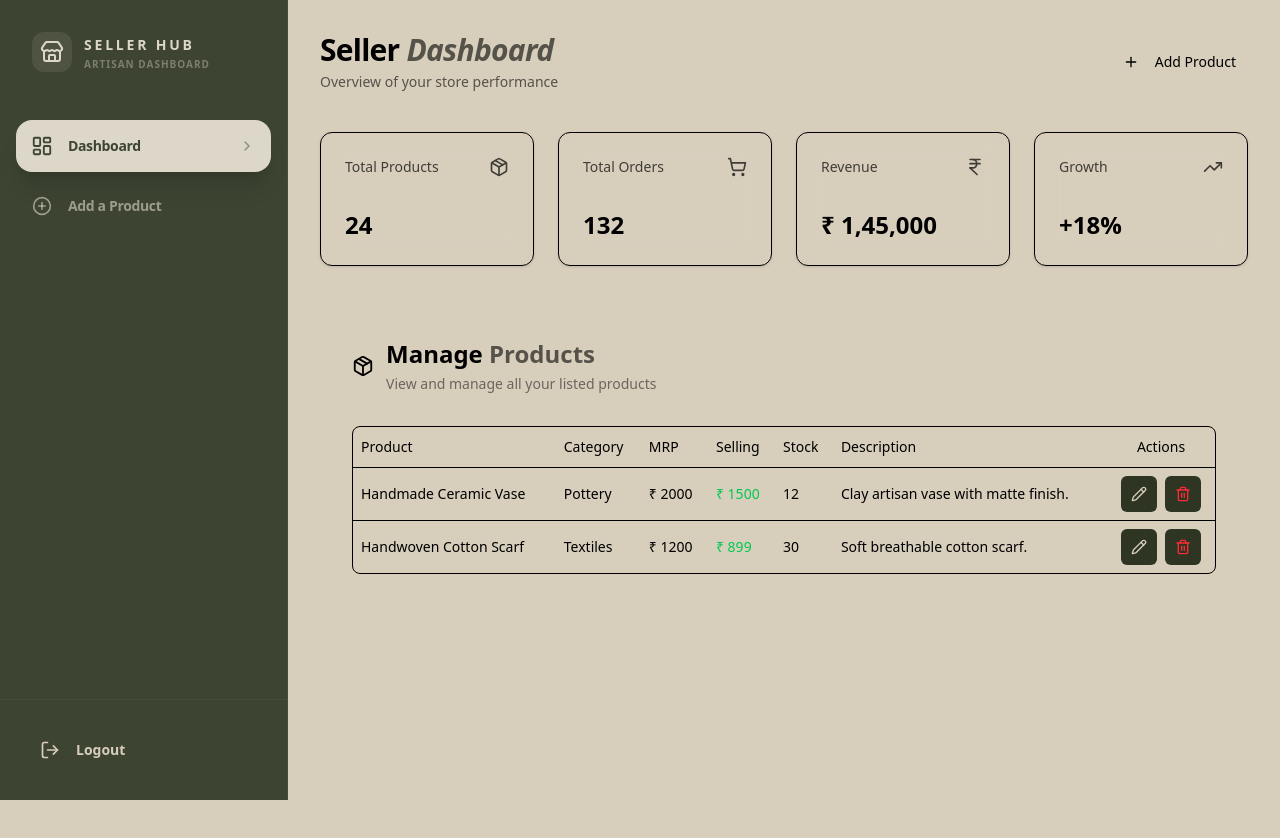
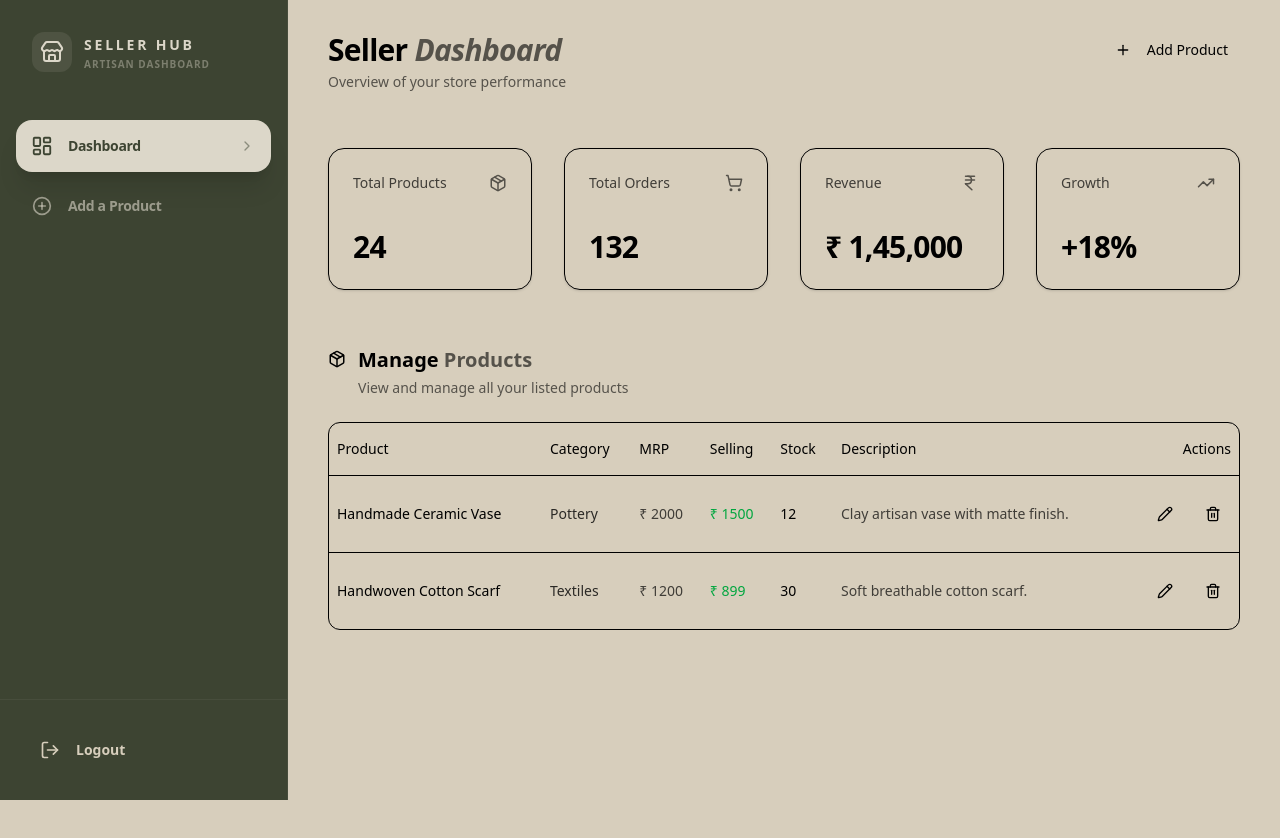
Before and after one commit to ShrivastvAryan/mvp, a Next.js app: page /seller in a window 1280 px wide. Shown: the top 838 px of the page. After the commit the page ends 800 px from the top, so only its background shows below. Built offline with nearby package versions, Linux system fonts and the light colour scheme.

Commit message:
Seller Page

```diff
--- a/src/app/seller/page.tsx
+++ b/src/app/seller/page.tsx
@@ -1,19 +1,16 @@
 "use client";
 
 import React from "react";
-import { Package, IndianRupee, ShoppingCart, TrendingUp, Plus } from "lucide-react";
+import {
+  Package,
+  IndianRupee,
+  ShoppingCart,
+  TrendingUp,
+  Plus,
+} from "lucide-react";
 
 import { Card, CardContent, CardHeader, CardTitle } from "@/components/ui/card";
 import { Button } from "@/components/ui/button";
-
-import {
-  Table,
-  TableBody,
-  TableCell,
-  TableHead,
-  TableHeader,
-  TableRow,
-} from "@/components/ui/table";
 import ProductManage from "@/components/seller/ManageProducts";
 
 const Seller = () => {
@@ -21,85 +18,86 @@ const Seller = () => {
     {
       title: "Total Products",
       value: 24,
-      icon: <Package size={20} />,
+      icon: <Package size={18} />,
     },
     {
       title: "Total Orders",
       value: 132,
-      icon: <ShoppingCart size={20} />,
+      icon: <ShoppingCart size={18} />,
     },
     {
       title: "Revenue",
       value: "₹ 1,45,000",
-      icon: <IndianRupee size={20} />,
+      icon: <IndianRupee size={18} />,
     },
     {
       title: "Growth",
       value: "+18%",
-      icon: <TrendingUp size={20} />,
-    },
-  ];
-
-  const recentProducts = [
-    {
-      id: 1,
-      name: "Handmade Ceramic Vase",
-      price: 1500,
-      stock: 12,
-    },
-    {
-      id: 2,
-      name: "Cotton Artisan Scarf",
-      price: 899,
-      stock: 30,
+      icon: <TrendingUp size={18} />,
     },
   ];
 
   return (
-    <div className="min-h-screen bg-primary text-secondary p-8 space-y-10">
-
+    <div className="min-h-screen bg-primary text-secondary px-10 py-8 space-y-14">
       {/* Header */}
-      <div className="flex items-center justify-between">
-        <div>
-          <h1 className="text-3xl font-black tracking-tight">
+      <div className="flex items-start justify-between">
+        <div className="space-y-1">
+          <h1 className="text-3xl font-bold tracking-tight">
             Seller <span className="opacity-60 italic">Dashboard</span>
           </h1>
-          <p className="text-sm opacity-60 mt-1">
+          <p className="text-sm opacity-60">
             Overview of your store performance
           </p>
         </div>
 
-        <Button className="bg-secondary text-primary hover:opacity-90">
+        <Button className="bg-secondary text-primary px-5 py-2.5 rounded-xl hover:opacity-90">
           <Plus size={16} className="mr-2" />
           Add Product
         </Button>
       </div>
 
       {/* Stats Cards */}
-      <div className="grid grid-cols-1 sm:grid-cols-2 lg:grid-cols-4 gap-6">
+      <div className="grid grid-cols-1 sm:grid-cols-2 lg:grid-cols-4 gap-8">
         {stats.map((stat, index) => (
           <Card
             key={index}
-            className="bg-secondary/5 border border-secondary/20 backdrop-blur-md"
+            className="bg-secondary/5 border border-secondary/20 rounded-2xl"
           >
-            <CardHeader className="flex flex-row items-center justify-between pb-2">
+            <CardHeader className="flex flex-row items-center justify-between pb-3">
               <CardTitle className="text-sm font-medium opacity-70">
                 {stat.title}
               </CardTitle>
-              <div className="opacity-70">{stat.icon}</div>
+              <div className="opacity-60">{stat.icon}</div>
             </CardHeader>
             <CardContent>
-              <p className="text-2xl font-bold">{stat.value}</p>
+              <p className="text-3xl font-semibold tracking-tight">
+                {stat.value}
+              </p>
             </CardContent>
           </Card>
         ))}
       </div>
 
-      {/* Recent Products Table */}
-      <div>
-        <ProductManage/>
+      {/* Manage Products Section */}
+      <div className="space-y-6">
+        {/* Heading */}
+        <div className="flex items-start gap-3">
+          <div className="mt-1">
+            <Package size={18} />
+          </div>
+          <div className="space-y-1">
+            <h2 className="text-xl font-semibold">
+              Manage <span className="opacity-60">Products</span>
+            </h2>
+            <p className="text-sm opacity-60">
+              View and manage all your listed products
+            </p>
+          </div>
+        </div>
+
+        {/* Table */}
+        <ProductManage />
       </div>
-
     </div>
   );
 };
--- a/src/components/seller/ManageProducts.tsx
+++ b/src/components/seller/ManageProducts.tsx
@@ -1,8 +1,6 @@
 "use client";
 
-import React, { useState } from "react";
-import { Pencil, Trash2, Package } from "lucide-react";
-
+import { Pencil, Trash2 } from "lucide-react";
 import {
   Table,
   TableBody,
@@ -12,121 +10,93 @@ import {
   TableRow,
 } from "@/components/ui/table";
 
-import { Button } from "@/components/ui/button";
-
 const ProductManage = () => {
-  const [products, setProducts] = useState([
+  const products = [
     {
-      id: 1,
       name: "Handmade Ceramic Vase",
       category: "Pottery",
-      mrp: 2000,
-      price: 1500,
+      mrp: "₹ 2000",
+      selling: "₹ 1500",
       stock: 12,
       description: "Clay artisan vase with matte finish.",
     },
     {
-      id: 2,
       name: "Handwoven Cotton Scarf",
       category: "Textiles",
-      mrp: 1200,
-      price: 899,
+      mrp: "₹ 1200",
+      selling: "₹ 899",
       stock: 30,
       description: "Soft breathable cotton scarf.",
     },
-  ]);
-
-  const handleDelete = (id: number) => {
-    setProducts(products.filter((product) => product.id !== id));
-  };
+  ];
 
   return (
-    <div className="min-h-screen bg-primary text-secondary p-8">
-
-      {/* Header */}
-      <div className="flex items-center gap-3 mb-8">
-        <Package size={22} />
-        <div>
-          <h1 className="text-2xl font-semibold">
-            Manage <span className="opacity-60">Products</span>
-          </h1>
-          <p className="text-sm opacity-50 mt-1">
-            View and manage all your listed products
-          </p>
-        </div>
-      </div>
-
-      {/* Table Container */}
-      <div className="border border-secondary/20 rounded-lg">
-
+    <div className="overflow-hidden rounded-xl border border-secondary/20 bg-secondary/5">
       <Table>
-          <TableHeader>
-            <TableRow className="border-secondary/20">
-              <TableHead className="text-secondary/60">Product</TableHead>
-              <TableHead className="text-secondary/60">Category</TableHead>
-              <TableHead className="text-secondary/60">MRP</TableHead>
-              <TableHead className="text-secondary/60">Selling</TableHead>
-              <TableHead className="text-secondary/60">Stock</TableHead>
-              <TableHead className="text-secondary/60">Description</TableHead>
-              <TableHead className="text-center text-secondary/60">
+        <TableHeader className="bg-secondary/10 border-b border-secondary/20">
+          <TableRow>
+            <TableHead className="py-4 font-medium text-secondary/80">
+              Product
+            </TableHead>
+            <TableHead className="py-4 font-medium text-secondary/80">
+              Category
+            </TableHead>
+            <TableHead className="py-4 font-medium text-secondary/80">
+              MRP
+            </TableHead>
+            <TableHead className="py-4 font-medium text-secondary/80">
+              Selling
+            </TableHead>
+            <TableHead className="py-4 font-medium text-secondary/80">
+              Stock
+            </TableHead>
+            <TableHead className="py-4 font-medium text-secondary/80">
+              Description
+            </TableHead>
+            <TableHead className="py-4 text-right font-medium text-secondary/80">
               Actions
             </TableHead>
           </TableRow>
         </TableHeader>
 
         <TableBody>
-            {products.map((product) => (
+          {products.map((product, index) => (
             <TableRow
-                key={product.id}
-                className="border-secondary/20 hover:bg-secondary/5"
+              key={index}
+              className="hover:bg-secondary/5 transition-colors"
             >
-                <TableCell className="font-medium">
+              <TableCell className="py-5 font-medium">
                 {product.name}
               </TableCell>
-
-                <TableCell>{product.category}</TableCell>
-
-                <TableCell>₹ {product.mrp}</TableCell>
-
-                <TableCell className="text-green-500">
-                  ₹ {product.price}
+              <TableCell className="py-5 opacity-80">
+                {product.category}
               </TableCell>
-
-                <TableCell>{product.stock}</TableCell>
-
-                <TableCell className="max-w-xs truncate">
+              <TableCell className="py-5 opacity-70">
+                {product.mrp}
+              </TableCell>
+              <TableCell className="py-5 font-medium text-green-600">
+                {product.selling}
+              </TableCell>
+              <TableCell className="py-5">
+                {product.stock}
+              </TableCell>
+              <TableCell className="py-5 opacity-70 max-w-xs leading-relaxed">
                 {product.description}
               </TableCell>
-
-                <TableCell className="flex justify-center gap-2">
-                  <Button
-                    size="icon"
-
-                    className="hover:bg-secondary/10"
-                  >
+              <TableCell className="py-5 text-right">
+                <div className="flex justify-end gap-3">
+                  <button className="p-2.5 rounded-lg bg-secondary/10 hover:bg-secondary/20 transition">
                     <Pencil size={16} />
-                  </Button>
-
-                  <Button
-                    size="icon"
-
-                    onClick={() => handleDelete(product.id)}
-                    className="hover:bg-red-500/20 text-red-500"
-                  >
+                  </button>
+                  <button className="p-2.5 rounded-lg bg-secondary/10 hover:bg-secondary/20 transition">
                     <Trash2 size={16} />
-                  </Button>
+                  </button>
+                </div>
               </TableCell>
             </TableRow>
           ))}
         </TableBody>
       </Table>
-
-        {products.length === 0 && (
-          <div className="text-center py-8 text-secondary/50">
-            No products available.
-          </div>
-        )}
-      </div>
     </div>
   );
 };
```
Lines whose indentation alone changed are shown as unchanged.
